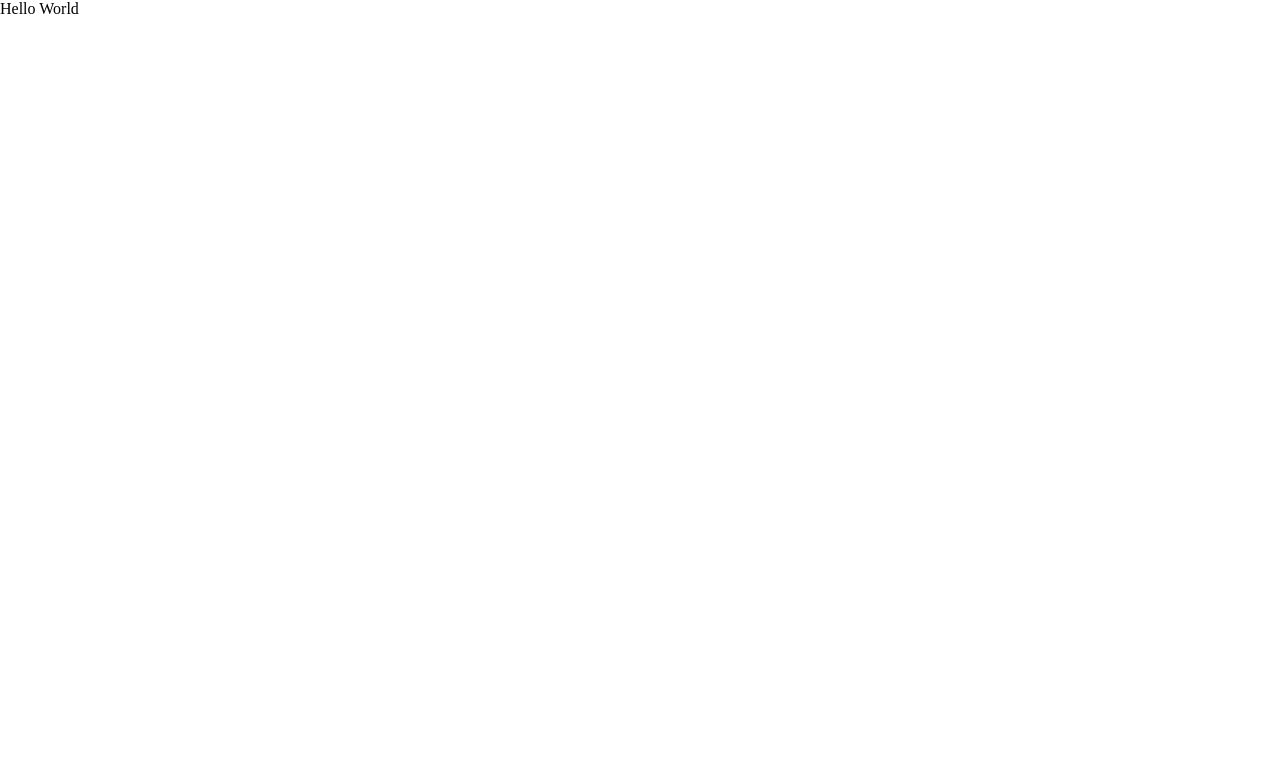
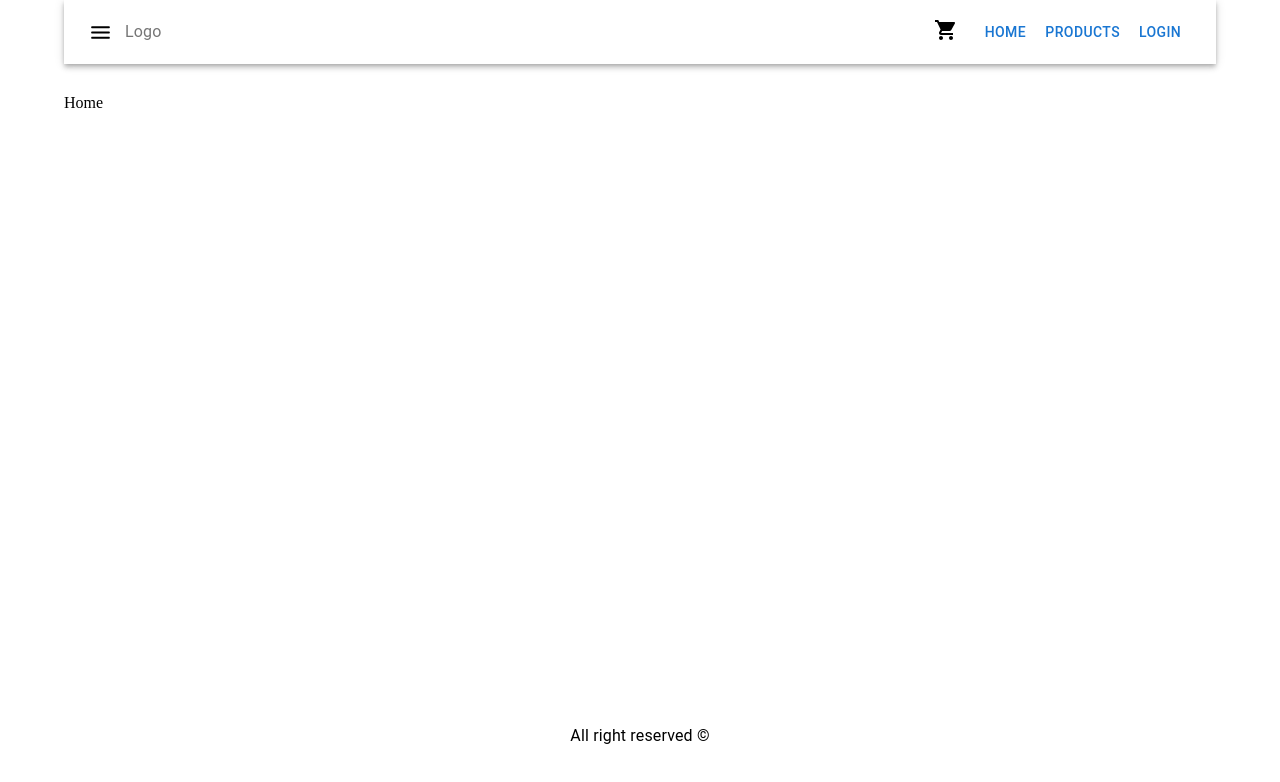
Before and after one commit to whatislove-zh/restaurant-demo, a React (Create React App) app: page / in a window 1280 px wide. Shown: the top 782 px of the page. Built offline with nearby package versions, Linux system fonts and the light colour scheme.

Commit message:
make routing and layout

```diff
--- a/src/App.js
+++ b/src/App.js
@@ -1,9 +1,24 @@
+import { Routes, Route } from "react-router-dom";
+import { Layout } from "./components/Layout";
+import { Home } from "./pages/Home";
+import { Products } from "./pages/Products";
+import { ShopingCart } from "./pages/ShopingCart";
+import { Login } from "./pages/Login";
+import { NotFound } from "./pages/NotFound";
 
 function App() {
   return (
-    <div>
-     Hello World
-    </div>
+    <>
+      <Routes>
+        <Route path="/" element={<Layout />}>
+          <Route index element={<Home />} />
+          <Route path="products" element={<Products />} />
+          <Route path="shoping-cart" element={<ShopingCart />} />
+          <Route path="login" element={<Login />} />
+        </Route>
+        <Route path="*" element={<NotFound />} />
+      </Routes>
+    </>
   );
 }
 
--- /dev/null
+++ b/src/components/Footer.jsx
@@ -0,0 +1,10 @@
+import { Typography } from "@mui/material";
+import React from "react";
+
+export const Footer = () => {
+  return (
+    <Typography align="center" sx={{ m: "30px" }}>
+      All right reserved &copy;
+    </Typography>
+  );
+};
--- /dev/null
+++ b/src/components/Header.jsx
@@ -0,0 +1,45 @@
+import {
+  AppBar,
+  Box,
+  IconButton,
+  Button,
+  Typography,
+  Toolbar,
+} from "@mui/material";
+import MenuRoundedIcon from "@mui/icons-material/MenuRounded";
+import { Link } from "react-router-dom";
+import ShoppingCartIcon from "@mui/icons-material/ShoppingCart";
+
+export const Header = () => {
+  return (
+    <AppBar position="static" sx={{ background: "none", mb: "30px" }}>
+      <Toolbar sx={{ display: "flex", justifyContent: "space-between" }}>
+        <Box>
+          <IconButton size="large" edge="start" sx={{ color: "#000000" }}>
+            <MenuRoundedIcon sx={{ fontSize: "25px" }} />
+          </IconButton>
+          <IconButton sx={{ padding: 0 }}>
+            <Typography>Logo</Typography>
+          </IconButton>
+        </Box>
+        <Box sx={{ display: "flex", alignItems: "center" }}>
+          <Link
+            to="shoping-cart"
+            style={{ textDecoration: "none", padding: "5px" }}
+          >
+            <ShoppingCartIcon sx={{ color: "black", mx: "10px" }} />
+          </Link>
+          <Link to="/" style={{ textDecoration: "none" }}>
+            <Button>Home</Button>
+          </Link>
+          <Link to="products" style={{ textDecoration: "none" }}>
+            <Button>Products</Button>
+          </Link>
+          <Link to="login" style={{ textDecoration: "none" }}>
+            <Button>Login</Button>
+          </Link>
+        </Box>
+      </Toolbar>
+    </AppBar>
+  );
+};
--- /dev/null
+++ b/src/components/Layout.jsx
@@ -0,0 +1,16 @@
+import { Container, Box } from "@mui/material";
+import { Outlet } from "react-router-dom";
+import { Footer } from "./Footer";
+import { Header } from "./Header";
+
+export const Layout = () => {
+  return (
+    <Container>
+      <Header />
+      <Box sx={{minHeight:"75vh"}}>
+        <Outlet />
+      </Box>
+      <Footer />
+    </Container>
+  );
+};
--- a/src/index.js
+++ b/src/index.js
@@ -1,11 +1,14 @@
-import React from 'react';
-import ReactDOM from 'react-dom/client';
-import './index.css';
-import App from './App';
+import React from "react";
+import ReactDOM from "react-dom/client";
+import "./index.css";
+import App from "./App";
+import { BrowserRouter } from "react-router-dom";
 
-const root = ReactDOM.createRoot(document.getElementById('root'));
+const root = ReactDOM.createRoot(document.getElementById("root"));
 root.render(
   <>
-    <App />
+    <BrowserRouter>
+      <App />
+    </BrowserRouter>
   </>
 );
--- /dev/null
+++ b/src/pages/Home.jsx
@@ -0,0 +1,7 @@
+import React from 'react'
+
+export const Home = () => {
+  return (
+    <div>Home</div>
+  )
+}
--- /dev/null
+++ b/src/pages/Login.jsx
@@ -0,0 +1,7 @@
+import React from 'react'
+
+export const Login = () => {
+  return (
+    <div>Login</div>
+  )
+}
--- /dev/null
+++ b/src/pages/NotFound.jsx
@@ -0,0 +1,7 @@
+import React from 'react'
+
+export const NotFound = () => {
+  return (
+    <div>NotFound</div>
+  )
+}
--- /dev/null
+++ b/src/pages/Products.jsx
@@ -0,0 +1,7 @@
+import React from 'react'
+
+export const Products = () => {
+  return (
+    <div>Products</div>
+  )
+}
--- /dev/null
+++ b/src/pages/ShopingCart.jsx
@@ -0,0 +1,7 @@
+import React from 'react'
+
+export const ShopingCart = () => {
+  return (
+    <div>ShopingCart</div>
+  )
+}
```
